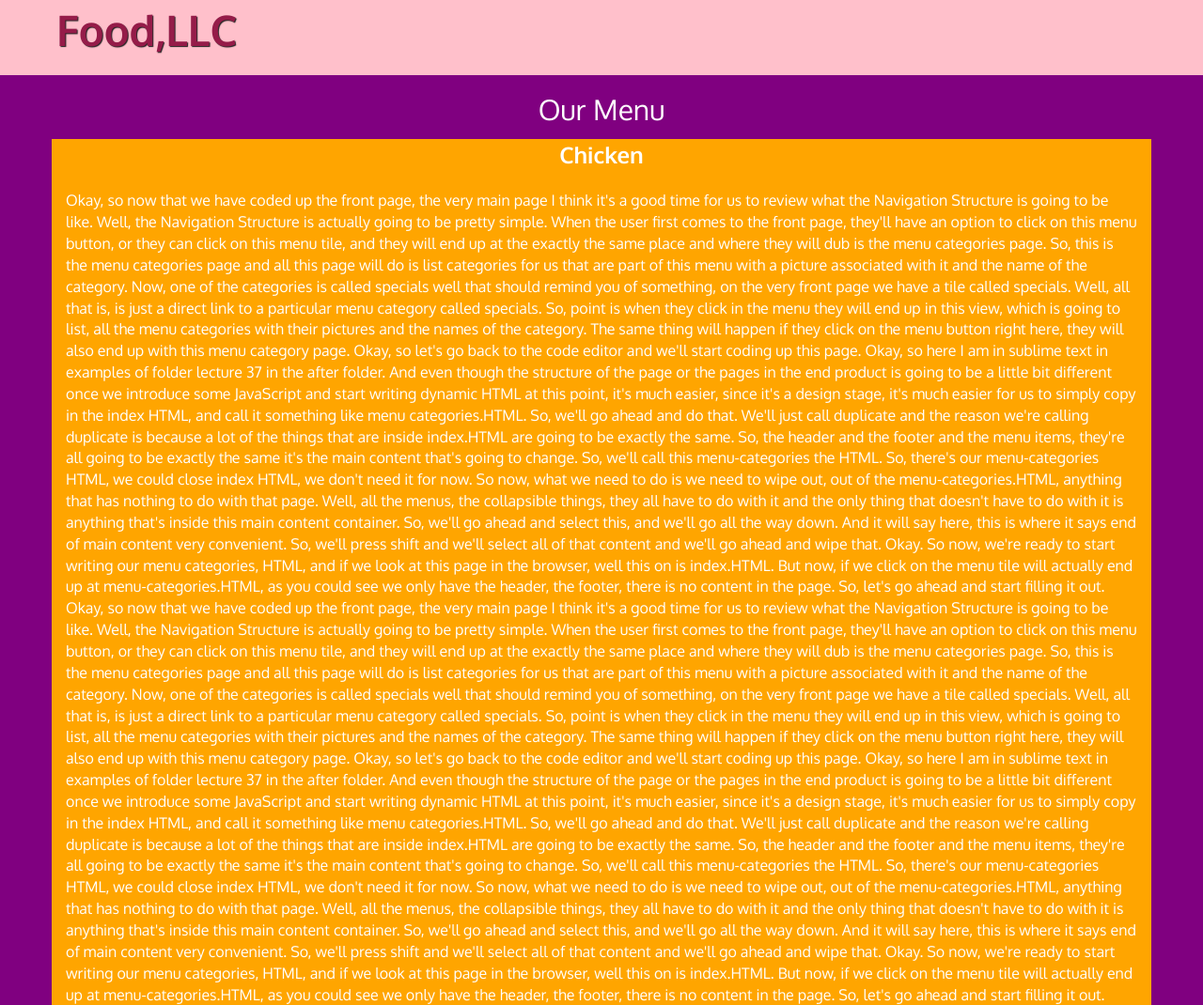
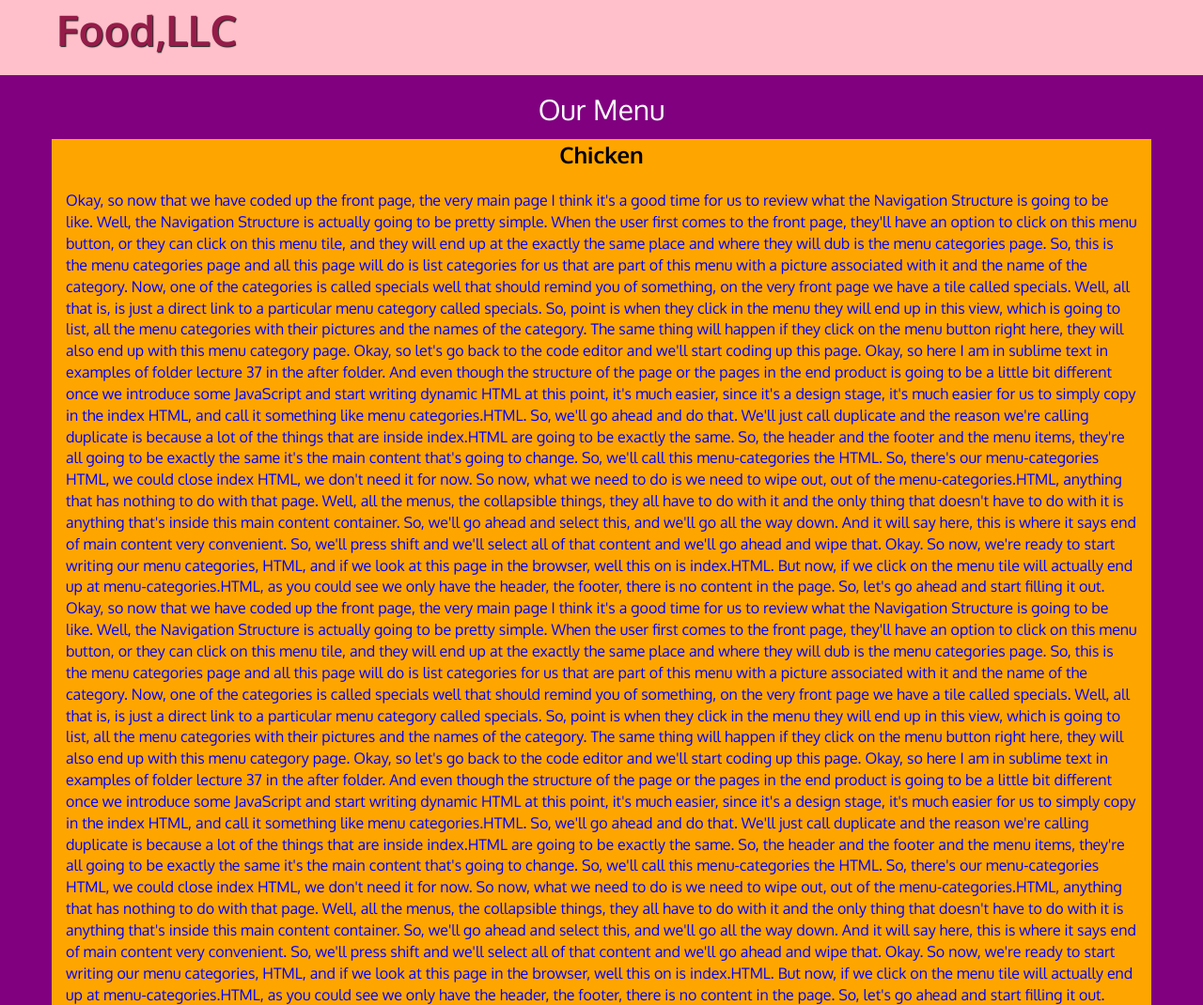
Before and after one commit to RishikaKhanna/HTMLcourse_assign, a plain HTML site: page module3_assign/index.html in a window 1280 px wide. Shown: the whole page at 94% size. Drawn offline with Linux system fonts and the light colour scheme.

Commit message:
Update style.css

```diff
--- a/module3_assign/css/style.css
+++ b/module3_assign/css/style.css
@@ -31,7 +31,7 @@ body{
 #nav-list a{
 	color: #951C49;
 	text-align:center;
-	font-sixe:1.8em;
+	font-size:1.8em;
 	background-color: pink;
 }
 #nav-list a:hover{
@@ -46,11 +46,11 @@ body{
 }
 #chicken{
 	font-size:1.5em;
-	font-color:black;
+	color:black;
 	font-weight:bold;
 	margin-bottom:20px;
 }
 .row{
 	background-color: orange;
-	font-color:blue;
+	color:blue;
 }
```
